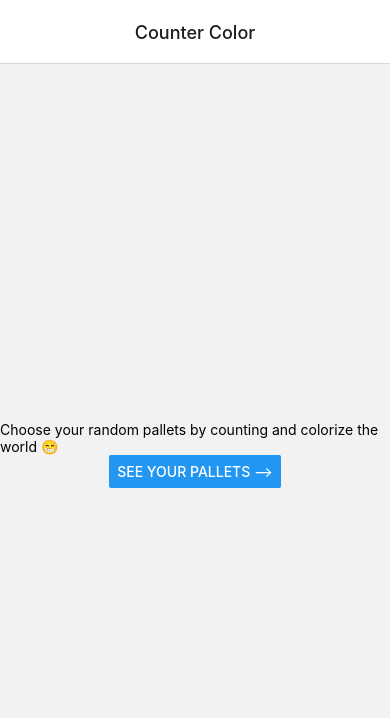
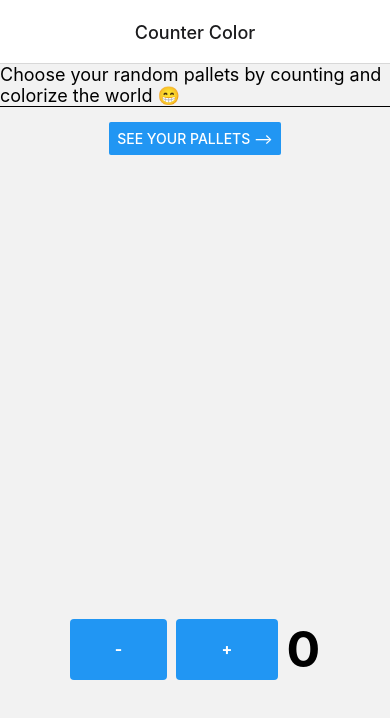
Before and after one commit to WillemJou/counter-color-native, a React Native app: screen /Counter in a window 390 px wide. Shown: the top 718 px of the page. Built offline with nearby package versions, Linux system fonts and the light colour scheme.

Commit message:
implement Counter component

```diff
--- /dev/null
+++ b/components/counter.jsx
@@ -0,0 +1,52 @@
+import React, { useState } from 'react'
+import { StyleSheet, View, Text, Pressable } from 'react-native'
+
+export const Counter = () => {
+  const [count, setCount] = useState(0)
+  return (
+    <View
+      style={{
+        flex: 1,
+        flexDirection: 'row',
+        alignItems: 'center',
+        justifyContent: 'center',
+        gap: 9,
+      }}>
+      <Pressable
+        style={styles.counterButton}
+        onPress={() => {
+          setCount(count + 1)
+        }}>
+        <Text style={styles.textButton}>-</Text>
+      </Pressable>
+      <Pressable
+        style={styles.counterButton}
+        onPress={() => {
+          setCount(count - 1)
+        }}>
+        <Text style={styles.textButton}>+</Text>
+      </Pressable>
+      <Text style={{ fontSize: 50, fontWeight: 'bold' }}>{count}</Text>
+    </View>
+  )
+}
+
+const styles = StyleSheet.create({
+  counterButton: {
+    alignItems: 'center',
+    justifyContent: 'center',
+    paddingVertical: 20,
+    paddingHorizontal: 45,
+    borderRadius: 4,
+    elevation: 3,
+    backgroundColor: 'rgb(33, 150, 243)',
+  },
+  textButton: {
+    fontSize: 16,
+    lineHeight: 21,
+    fontWeight: 'bold',
+    letterSpacing: 0.25,
+    color: 'white',
+  },
+})
+export default Counter
--- a/pages/mainPage.jsx
+++ b/pages/mainPage.jsx
@@ -1,9 +1,18 @@
 import { View, Text, Button } from 'react-native'
+import { Counter } from '../components/counter'
 
 export const MainPage = ({ navigation }) => {
   return (
-    <View style={{ flex: 1, alignItems: 'center', justifyContent: 'center' }}>
-      <Text>
+    <>
+      <View
+        style={{
+          flex: 1,
+          flexDirection: 'column',
+          alignItems: 'center',
+          justifyContent: 'start',
+          gap: 15,
+        }}>
+        <Text style={{ fontSize: 18, borderBottomWidth: 1 }}>
           Choose your random pallets by counting and colorize the world 😁
         </Text>
         <Button
@@ -11,5 +20,7 @@ export const MainPage = ({ navigation }) => {
           onPress={() => navigation.navigate('Pallets Page')}
         />
       </View>
+      <Counter />
+    </>
   )
 }
```
Lines whose indentation alone changed are shown as unchanged.
